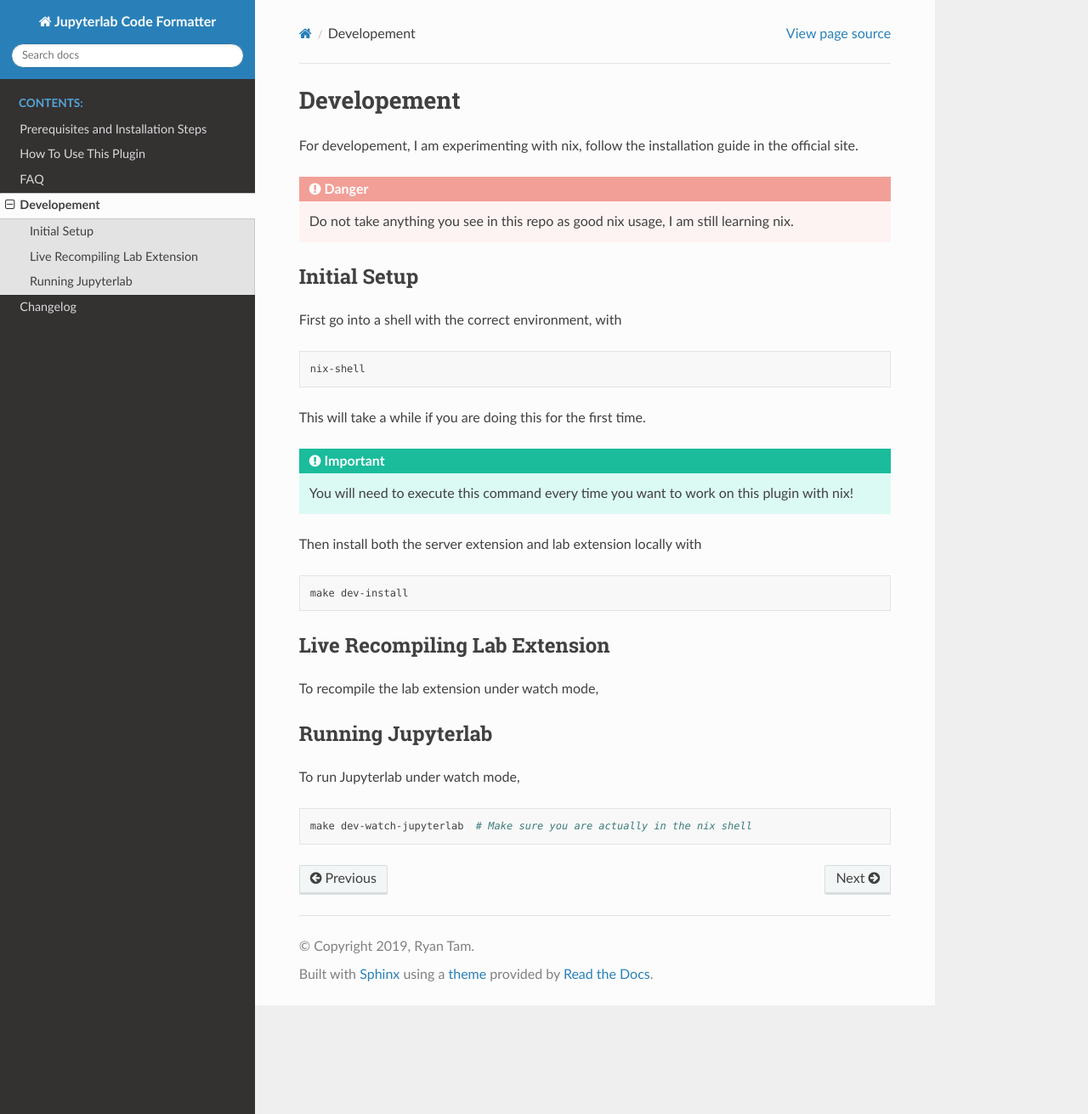
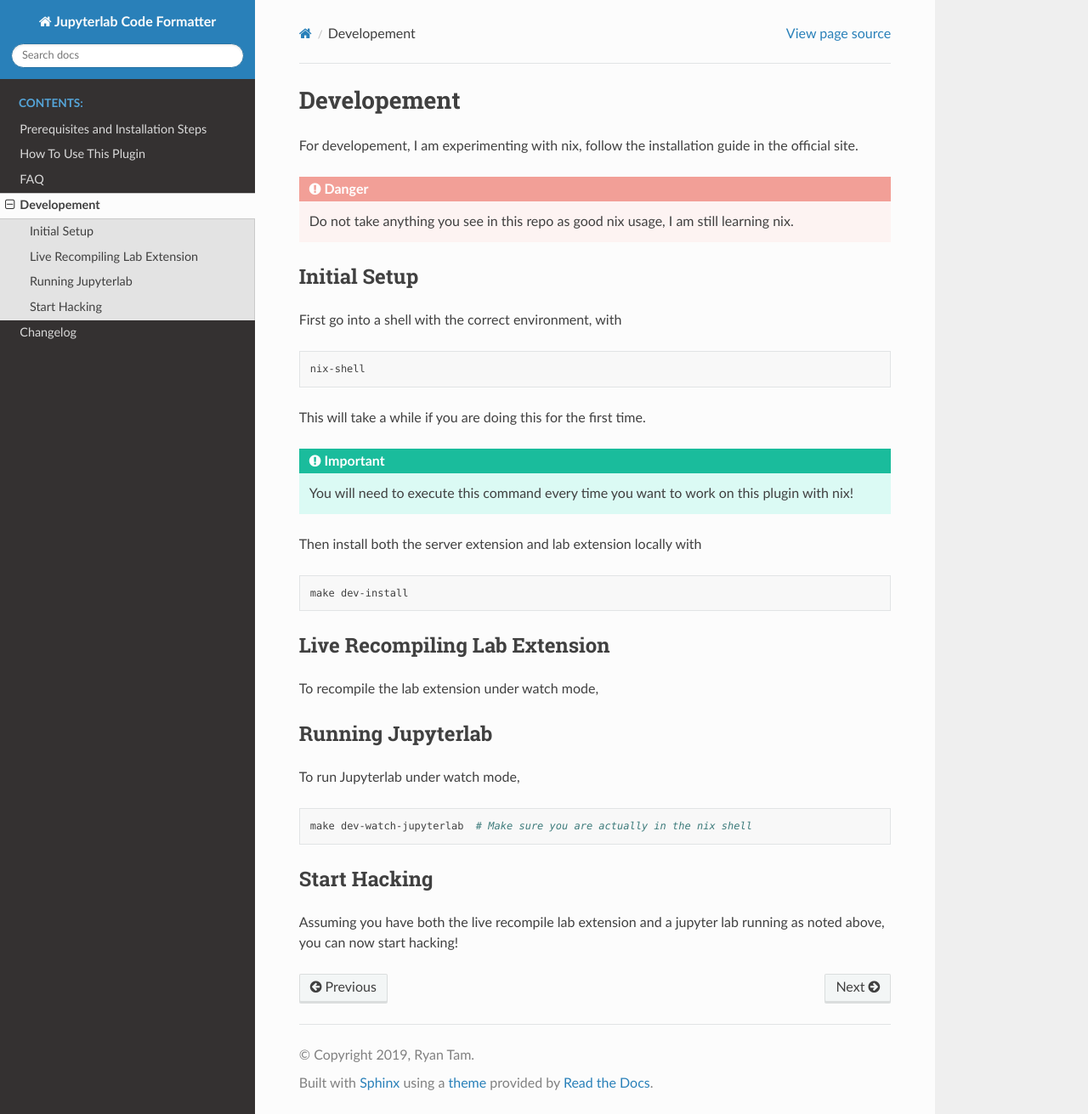
Before and after one commit to jupyterlab-contrib/jupyterlab_code_formatter, a Sphinx documentation site: the page built from docs/dev.rst, in a window 1280 px wide and 1311 px high. Shown: the whole window at 85% size. Built offline with Sphinx 7.4.7 and the Read the Docs theme 2.0.0, drawn with Linux system fonts in a browser that asks for light colours.

Commit message:
docs: Some more docs on dev

```diff
--- a/docs/dev.rst
+++ b/docs/dev.rst
@@ -45,3 +45,8 @@ To run Jupyterlab under watch mode,
 .. code-block:: bash
 
     make dev-watch-jupyterlab  # Make sure you are actually in the nix shell
+
+Start Hacking
+~~~~~~~~~~~~~
+
+Assuming you have both the live recompile lab extension and a jupyter lab running as noted above, you can now start hacking!
```
